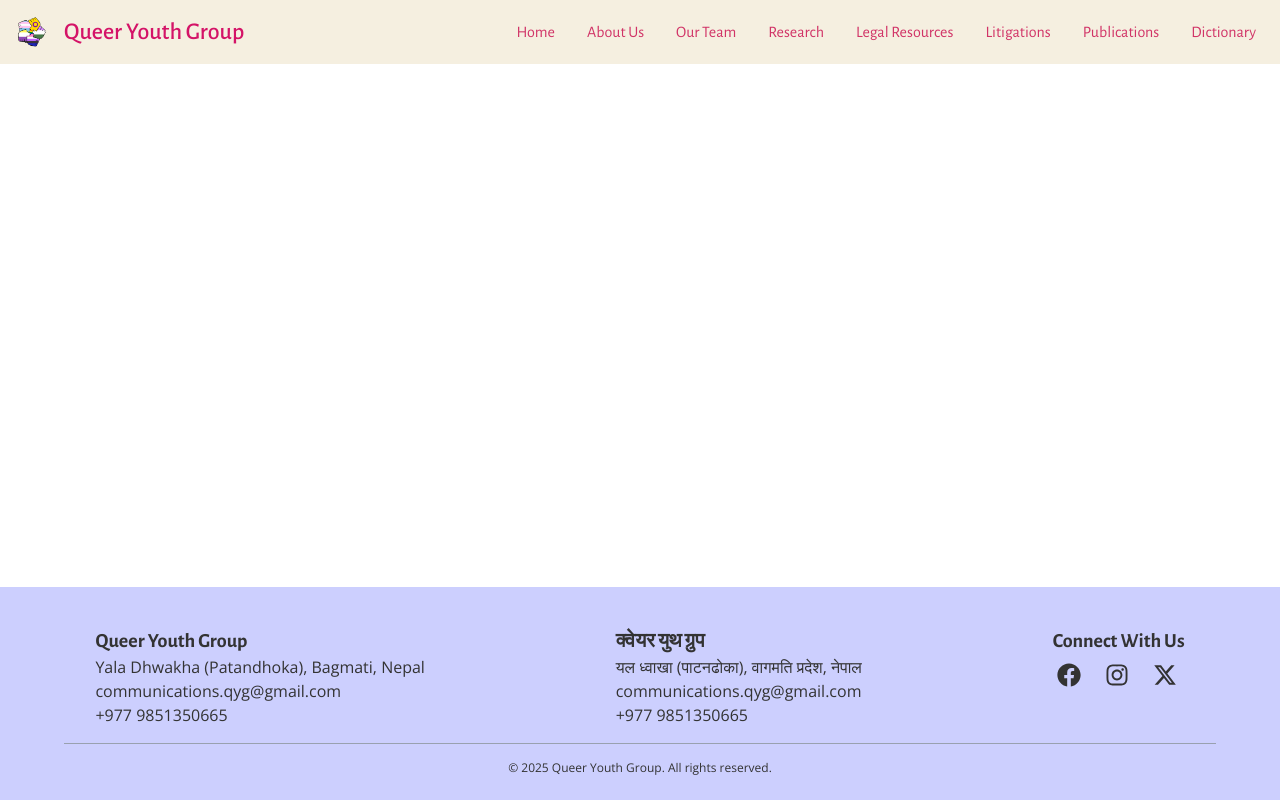
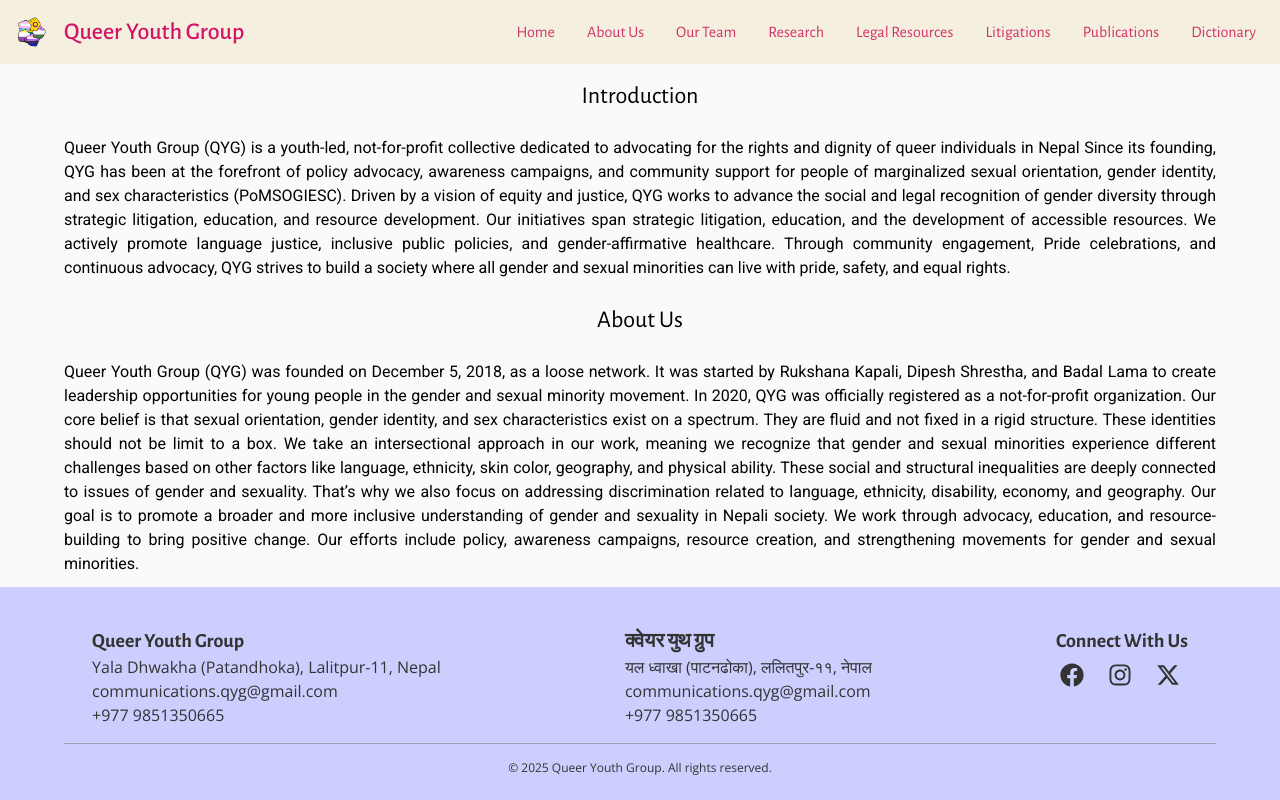
Before and after one commit to shakyasimha/queeryouthgroup, a Next.js app: page /about in a window 1280 px wide. Built offline with nearby package versions, Linux system fonts and the light colour scheme; a web font is replaced by a local one.

Commit message:
added about us section; now need multilingual support for Nepali

```diff
--- a/src/app/about/page.tsx
+++ b/src/app/about/page.tsx
@@ -1,7 +1,48 @@
+import Image from "next/image";
+import { alegreyaSans, roboto } from "@/ui/fonts";
+
 export default function Page() {
     return(
-        <div className="flex flex-grow ">
+        <div className="flex flex-grow flex-col bg-[#fafafc]">
+            {/* Image section and "Who We Are" */}
+            {/* <div className="flex flex-col min-[1200px]:flex-row items-center">
+                <Image
+                    src="/about-us-section.jpg"
+                    alt="About Us section"
+                    width={1828}
+                    height={1218}
+                    sizes="100vw"
+                    className="relative w-full h-[70vh]"
+                />
+            </div> */}
 
+            <div className="flex flex-col items-center min-h-[30vh]">
+                <div className="text-center text-2xl">
+                    <h1 className={`${alegreyaSans.className} text-black py-4`}>Introduction</h1>
+                </div>
+
+
+                <div className={`${roboto.className} text-bg text-justify px-16 py-2 text-black`}>
+                    <p>
+                    Queer Youth Group (QYG) is a youth-led, not-for-profit collective dedicated to advocating for the rights and dignity of queer individuals in Nepal Since its founding, QYG has been at the forefront of policy advocacy, awareness campaigns, and community support for people of marginalized sexual orientation, gender identity, and sex characteristics (PoMSOGIESC).
+                    Driven by a vision of equity and justice, QYG works to advance the social and legal recognition of gender diversity through strategic litigation, education, and resource development. Our initiatives span strategic litigation, education, and the development of accessible resources. We actively promote language justice, inclusive public policies, and gender-affirmative healthcare.
+                    Through community engagement, Pride celebrations, and continuous advocacy, QYG strives to build a society where all gender and sexual minorities can live with pride, safety, and equal rights.
+                    </p>
+                </div>
+
+                <div className="text-center text-2xl">
+                    <h1 className={`${alegreyaSans.className} text-black py-4`}> About Us </h1>
+                </div>
+
+                <div className={`${roboto.className} text-bg text-justify px-16 py-2 text-black`}>
+                    <p>
+                        Queer Youth Group (QYG) was founded on December 5, 2018, as a loose network. It was started by Rukshana Kapali, Dipesh Shrestha, and Badal Lama to create leadership opportunities for young people in the gender and sexual minority movement.
+                        In 2020, QYG was officially registered as a not-for-profit organization. Our core belief is that sexual orientation, gender identity, and sex characteristics exist on a spectrum. They are fluid and not fixed in a rigid structure. These identities should not be limit to a box.
+                        We take an intersectional approach in our work, meaning we recognize that gender and sexual minorities experience different challenges based on other factors like language, ethnicity, skin color, geography, and physical ability. These social and structural inequalities are deeply connected to issues of gender and sexuality. That’s why we also focus on addressing discrimination related to language, ethnicity, disability, economy, and geography.
+                        Our goal is to promote a broader and more inclusive understanding of gender and sexuality in Nepali society. We work through advocacy, education, and resource-building to bring positive change. Our efforts include policy, awareness campaigns, resource creation, and strengthening movements for gender and sexual minorities.
+                    </p>
+                </div>
+            </div>
         </div>
     )
 }
--- a/src/components/Footer/index.tsx
+++ b/src/components/Footer/index.tsx
@@ -17,7 +17,7 @@
                         href="https://maps.app.goo.gl/6apehbLTBEmZGDva8"
                         className="hover:text-[#333]/80 transition duration-400"
                     >
-                        Yala Dhwakha (Patandhoka), Bagmati, Nepal
+                        Yala Dhwakha (Patandhoka), Lalitpur-11, Nepal
                     </Link>
 
                     {/* Email address */}
@@ -44,7 +44,7 @@
                         rel="noopener noreferrer"
                         className="hover:text-[#333]/80 transition duration-400"
                     >
-                        यल ध्वाखा (पाटनढोका), वागमति प्रदेश, नेपाल
+                        यल ध्वाखा (पाटनढोका), ललितपुर-११, नेपाल
                     </Link>
 
                     {/* Email address */}
```
Also changed, not shown: public/about-us-section.jpg (added).
